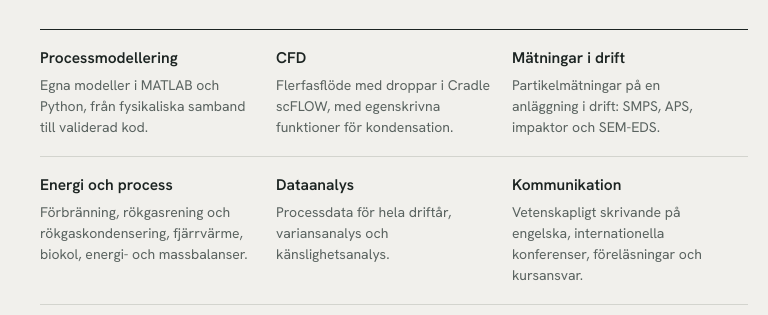
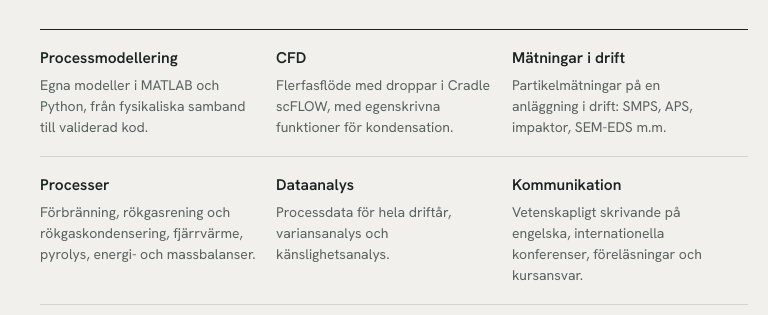
Before and after one commit to thelinwanja-spec/cv, a plain HTML site: page index.html in a window 1280 px wide. Shown: the part 1034-1349 px from the top of the page, 388-1156 px from the left. Drawn offline with Linux system fonts and the light colour scheme.

Commit message:
Uppdatera CV

```diff
--- a/index.html
+++ b/index.html
@@ -378,8 +378,8 @@ svg .fig-big{font-family:var(--display);font-size:22px}
     <ul class="skills">
       <li><b>Processmodellering</b><span>Egna modeller i MATLAB och Python, från fysikaliska samband till validerad kod.</span></li>
       <li><b>CFD</b><span>Flerfasflöde med droppar i Cradle scFLOW, med egenskrivna funktioner för kondensation.</span></li>
-      <li><b>Mätningar i drift</b><span>Partikelmätningar på en anläggning i drift: SMPS, APS, impaktor och SEM-EDS.</span></li>
-      <li><b>Energi och process</b><span>Förbränning, rökgasrening och rökgaskondensering, fjärrvärme, biokol, energi- och massbalanser.</span></li>
+      <li><b>Mätningar i drift</b><span>Partikelmätningar på en anläggning i drift: SMPS, APS, impaktor, SEM-EDS m.m.</span></li>
+      <li><b>Processer</b><span>Förbränning, rökgasrening och rökgaskondensering, fjärrvärme, pyrolys, energi- och massbalanser.</span></li>
       <li><b>Dataanalys</b><span>Processdata för hela driftår, variansanalys och känslighetsanalys.</span></li>
       <li><b>Kommunikation</b><span>Vetenskapligt skrivande på engelska, internationella konferenser, föreläsningar och kursansvar.</span></li>
     </ul>
@@ -848,8 +848,8 @@ svg .fig-big{font-family:var(--display);font-size:22px}
     <aside class="s-side">
       <section><h2>Kompetenser</h2><ul>
         <li><b>Modellering</b>MATLAB, Python, CFD (Cradle scFLOW med egna UDF:er), grunder i C++</li>
-        <li><b>Mätteknik</b>SMPS, APS, impaktor, SEM-EDS</li>
-        <li><b>Process</b>Förbränning, rökgasrening, rökgaskondensering, fjärrvärme, biokol</li>
+        <li><b>Mätteknik</b>SMPS, APS, impaktor, SEM-EDS m.m.</li>
+        <li><b>Processer</b>Förbränning, rökgasrening, rökgaskondensering, fjärrvärme, pyrolys</li>
         <li><b>Dataanalys</b>Processdata, ANOVA, känslighetsanalys</li>
         <li><b>Kommunikation</b>Vetenskapligt skrivande på engelska, föreläsningar</li>
       </ul></section>
```
